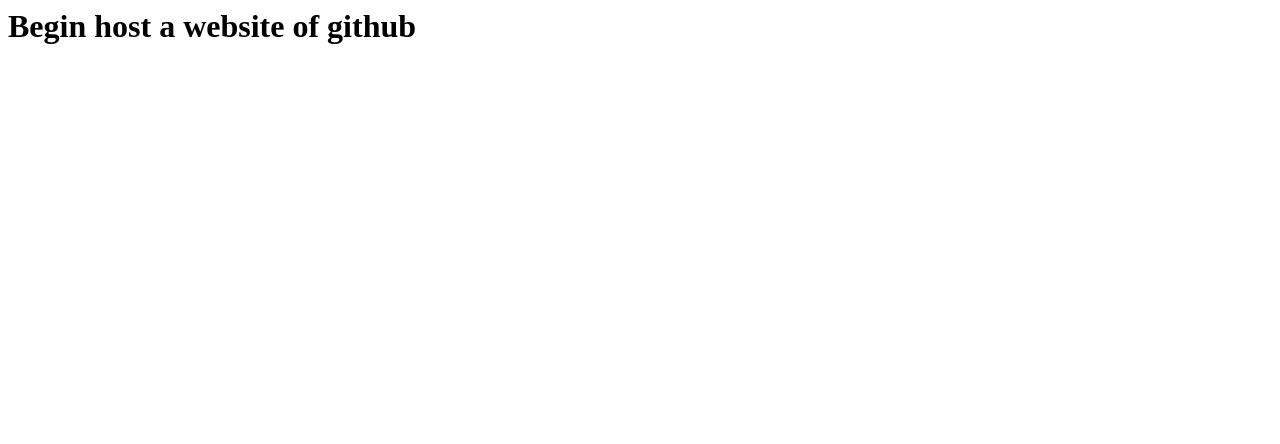
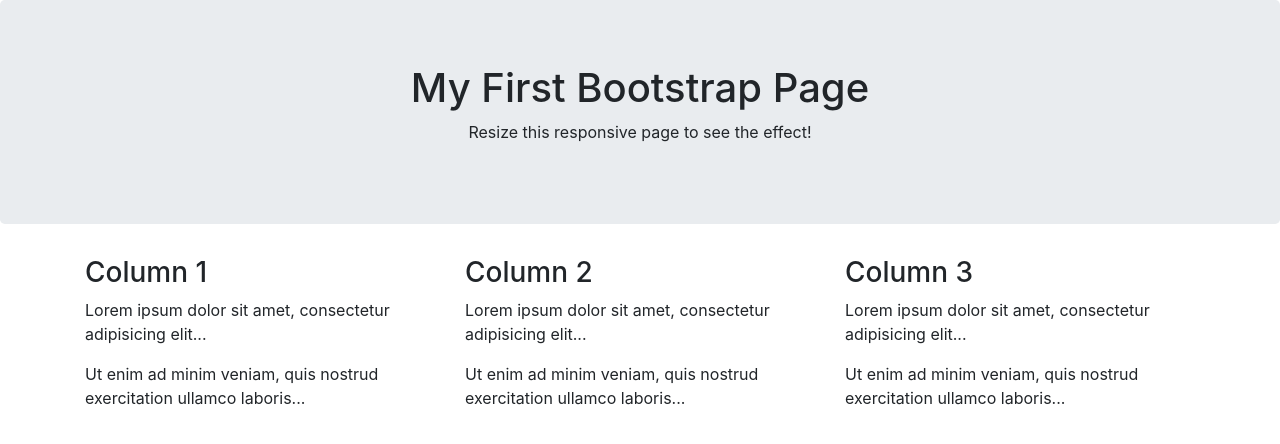
Before and after one commit to huyitvhh/fullhousecoffee, a plain HTML site: page index.html in a window 1280 px wide. Drawn offline with nearby package versions, Linux system fonts and the light colour scheme.

Commit message:
Update index.html

```diff
--- a/index.html
+++ b/index.html
@@ -1,8 +1,40 @@
-<html>
+<!DOCTYPE html>
+<html lang="en">
 <head>
-    <title>FullHouse Coffee - Life Begin after Coffee</title>
+    <title>FULL HOUSE COFFEE</title>
+    <meta charset="utf-8">
+    <meta name="viewport" content="width=device-width, initial-scale=1">
+    <link rel="stylesheet" href="https://maxcdn.bootstrapcdn.com/bootstrap/4.5.2/css/bootstrap.min.css">
+    <script src="https://ajax.googleapis.com/ajax/libs/jquery/3.5.1/jquery.min.js"></script>
+    <script src="https://cdnjs.cloudflare.com/ajax/libs/popper.js/1.16.0/umd/popper.min.js"></script>
+    <script src="https://maxcdn.bootstrapcdn.com/bootstrap/4.5.2/js/bootstrap.min.js"></script>
 </head>
 <body>
-    <h1>Begin host a website of github</h1>
+
+    <div class="jumbotron text-center">
+        <h1>My First Bootstrap Page</h1>
+        <p>Resize this responsive page to see the effect!</p>
+    </div>
+
+    <div class="container">
+        <div class="row">
+            <div class="col-sm-4">
+                <h3>Column 1</h3>
+                <p>Lorem ipsum dolor sit amet, consectetur adipisicing elit...</p>
+                <p>Ut enim ad minim veniam, quis nostrud exercitation ullamco laboris...</p>
+            </div>
+            <div class="col-sm-4">
+                <h3>Column 2</h3>
+                <p>Lorem ipsum dolor sit amet, consectetur adipisicing elit...</p>
+                <p>Ut enim ad minim veniam, quis nostrud exercitation ullamco laboris...</p>
+            </div>
+            <div class="col-sm-4">
+                <h3>Column 3</h3>
+                <p>Lorem ipsum dolor sit amet, consectetur adipisicing elit...</p>
+                <p>Ut enim ad minim veniam, quis nostrud exercitation ullamco laboris...</p>
+            </div>
+        </div>
+    </div>
+
 </body>
 </html>
```
